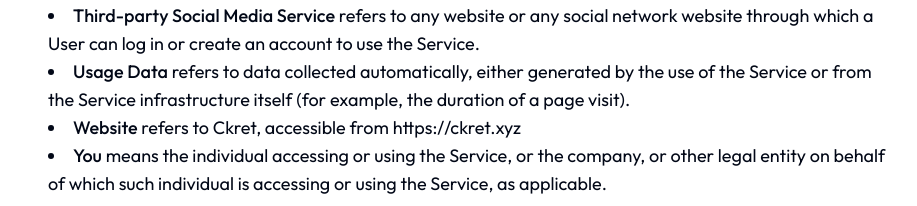
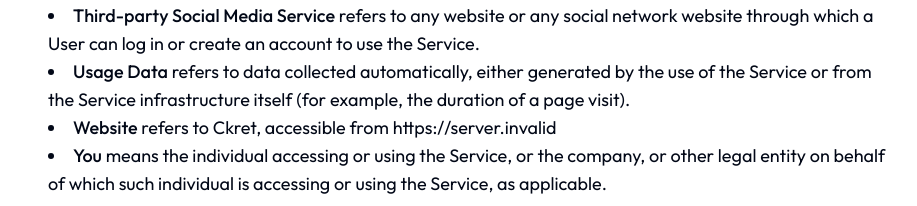
Before and after one commit to s4shibam/ckret, a Next.js app: page /legal/privacy-policy in a window 1280 px wide. Shown: the part 990-1196 px from the top of the page, without its empty margins (180-1097 px from the left). Built offline with nearby package versions, Linux system fonts and the light colour scheme; no server answers; what tailwindcss-animated would draw is missing.

Commit message:
fix: update website link

```diff
--- a/src/app/(landing)/legal/privacy-policy/page.tsx
+++ b/src/app/(landing)/legal/privacy-policy/page.tsx
@@ -91,11 +91,11 @@ const PrivacyPolicy = () => {
           <span className="font-medium">Website</span> refers to Ckret,
           accessible from{' '}
           <a
-            href="https://ckret.xyz"
+            href={env.ckret_url}
             rel="external nofollow noopener"
             target="_blank"
           >
-            https://ckret.xyz
+            {env.ckret_url}
           </a>
         </li>
         <li>
```
Also changed, not shown: 1 other file (tests, documents, lock files or other folders).
